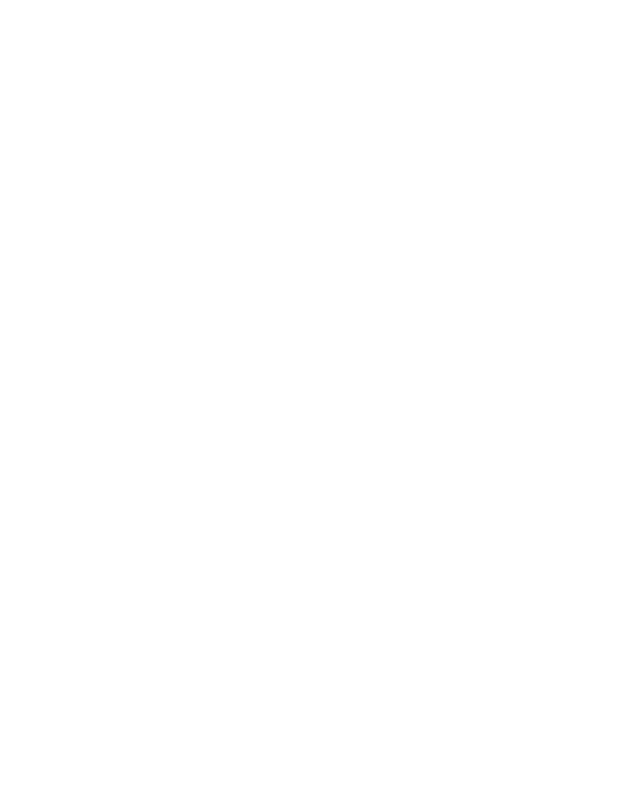
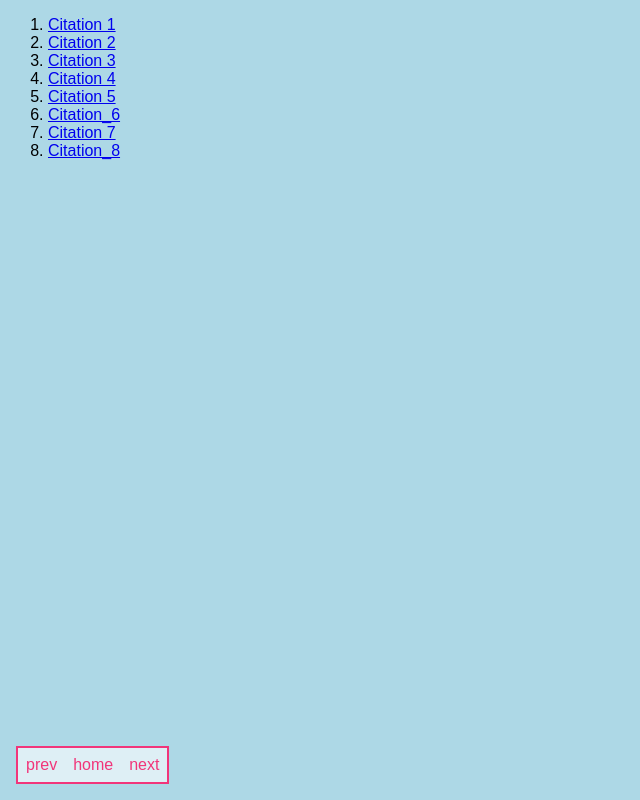
Before and after one commit to AlexandraLuxy/citations_, a plain HTML site: page index.html in a window 1280 px wide. Shown: the whole page, without its empty margins (0-640 px from the left). Drawn offline with Linux system fonts and the light colour scheme.

Commit message:
CITATION CSS HTML

```diff
--- a/index.html
+++ b/index.html
@@ -4,8 +4,82 @@
     <meta charset="UTF-8">
     <meta name="viewport" content="width=device-width, initial-scale=1.0">
     <title>Citation - Alexandra</title>
+
+    <style>
+        body {
+        font-family: sans-serif;
+        background-color: lightblue;
+    }
+
+    a {
+        /* color: inherit */
+        /* text-decoration: none; */
+    }
+
+    </style>
+
+
+
+
 </head>
 <body>
 
+<!-- OMG IT'S A NAVBAR !!! -->
+<link rel="stylesheet" href="navbar.css">
+<div id="navbar">
+    <a href="Citation_8.html">prev</a>
+    <a href="index.html">home</a>
+    <a href="Citation_1.html">next</a>
+</div>
+<!-- END OF TEH NAVBAR -->
+
+
+
+
+
+
+
+    <ol>
+
+        <li>
+            <a href="Citation_1.html">Citation 1</a>
+        </li>
+
+        <li>
+            <a href="Citation_2.html">Citation 2</a>
+        </li>
+
+        <li>
+            <a href="Citation_3.html">Citation 3 </a>
+        </li>
+
+        <li>
+            <a href="Citation_4.htmlCitation 4">Citation 4</a>
+        </li>
+
+        <li>
+            <a href="citation_5selecteur.html">Citation 5</a>
+        </li>
+
+        <li>
+            <a href="citation_6.html">Citation_6</a>
+        </li>
+
+        <li>
+            <a href="Citation_7.html">Citation 7</a>
+        </li>
+
+        <li>
+            <a href="Citation_8.html">Citation_8</a>
+        </li>
+
+    </ol>
+
+
+
+
+
+
+
 </body>
 </html>
--- /dev/null
+++ b/navbar.css
@@ -0,0 +1,23 @@
+#navbar {
+	border: 2px solid #F1357A;
+	background: #FFF9;
+	max-width: max-content;
+
+
+	position: fixed;
+	bottom: 1rem;
+	left: 1rem;
+	display: flex;
+}
+
+#navbar a {
+	color: #F1357A;
+	text-decoration: none;
+	padding: 0.5rem;
+}
+
+
+#navbar a:hover{
+	background: #F1357A;
+	color: #FFF9;
+}
```
Also changed, not shown: Citation_1.html (+14 -0 lines), Citation_2.html (+11 -0 lines), Citation_3.html (+9 -0 lines), Citation_4.html (+9 -0 lines), Citation_7.html (+8 -0 lines), Citation_8.html (added, +1 -0 lines), citation_5selecteur.html (+10 -0 lines), citation_6.html (+10 -0 lines).
